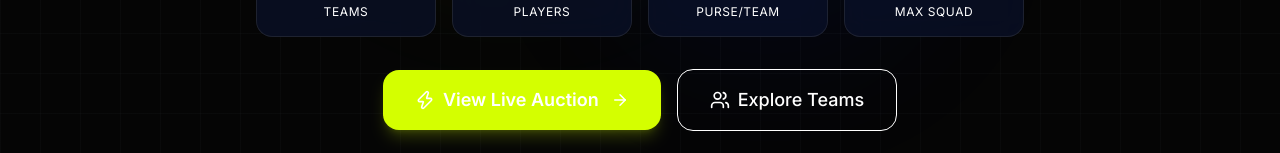
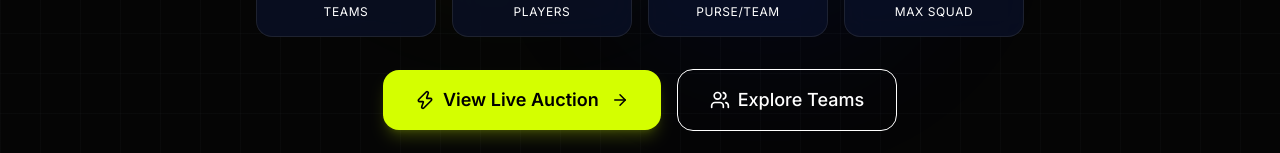
Before and after one commit to HarshitUpadhyay32/INPL-Auction-Website-, a Next.js app: page / in a window 1280 px wide. Shown: the part 647-800 px from the top of the page. Built offline with nearby package versions, Linux system fonts and the light colour scheme; no server answers.

Commit message:
fix: change button and logo text color to black for better contrast on bright neon background in light mode

```diff
--- a/src/app/login/page.tsx
+++ b/src/app/login/page.tsx
@@ -117,7 +117,7 @@ export default function LoginPage() {
         <div className="text-center mb-8">
           <Link href="/" className="inline-flex items-center gap-3 group">
             <div className="w-12 h-12 rounded-2xl bg-gradient-to-br from-inpl-neon to-inpl-neon-dark flex items-center justify-center">
-              <span className="text-surface-primary font-bold text-lg font-display">IN</span>
+              <span className="text-black font-bold text-lg font-display">IN</span>
             </div>
             <div className="text-left">
               <h1 className="text-2xl font-bold font-display text-text-primary">INPL</h1>
--- a/src/app/page.tsx
+++ b/src/app/page.tsx
@@ -286,7 +286,7 @@ export default function HomePage() {
           <div className="flex flex-col sm:flex-row items-center justify-between gap-4">
             <div className="flex items-center gap-2">
               <div className="w-8 h-8 rounded-lg bg-gradient-to-br from-inpl-neon to-inpl-neon-dark flex items-center justify-center">
-                <span className="text-surface-primary font-bold text-xs font-display">IN</span>
+                <span className="text-black font-bold text-xs font-display">IN</span>
               </div>
               <span className="text-sm font-semibold text-text-primary font-display">INPL Season 3</span>
             </div>
--- a/src/components/ui/button.tsx
+++ b/src/components/ui/button.tsx
@@ -16,7 +16,7 @@ const variantClasses: Record<ButtonVariant, string> = {
   secondary: 'bg-surface-elevated hover:bg-surface-hover text-text-primary border border-border-default',
   danger: 'bg-inpl-red hover:bg-inpl-red-light text-white shadow-lg shadow-inpl-red/20',
   ghost: 'bg-transparent hover:bg-surface-hover text-text-secondary hover:text-text-primary',
-  gold: 'bg-inpl-neon hover:bg-inpl-neon-light text-surface-primary font-semibold shadow-lg shadow-inpl-neon/20',
+  gold: 'bg-inpl-neon hover:bg-inpl-neon-light text-black font-semibold shadow-lg shadow-inpl-neon/20',
   success: 'bg-inpl-emerald hover:bg-inpl-emerald-light text-white shadow-lg shadow-inpl-emerald/20',
 }
 
```
